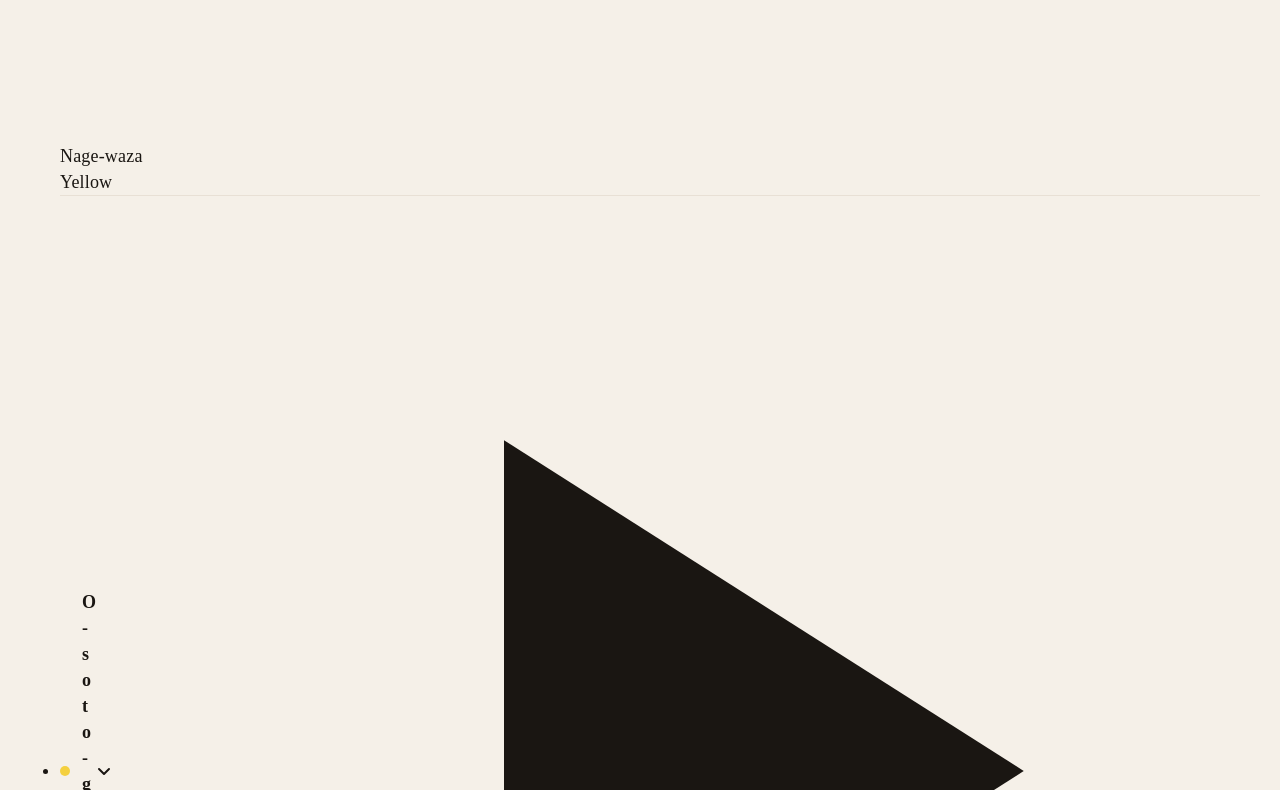
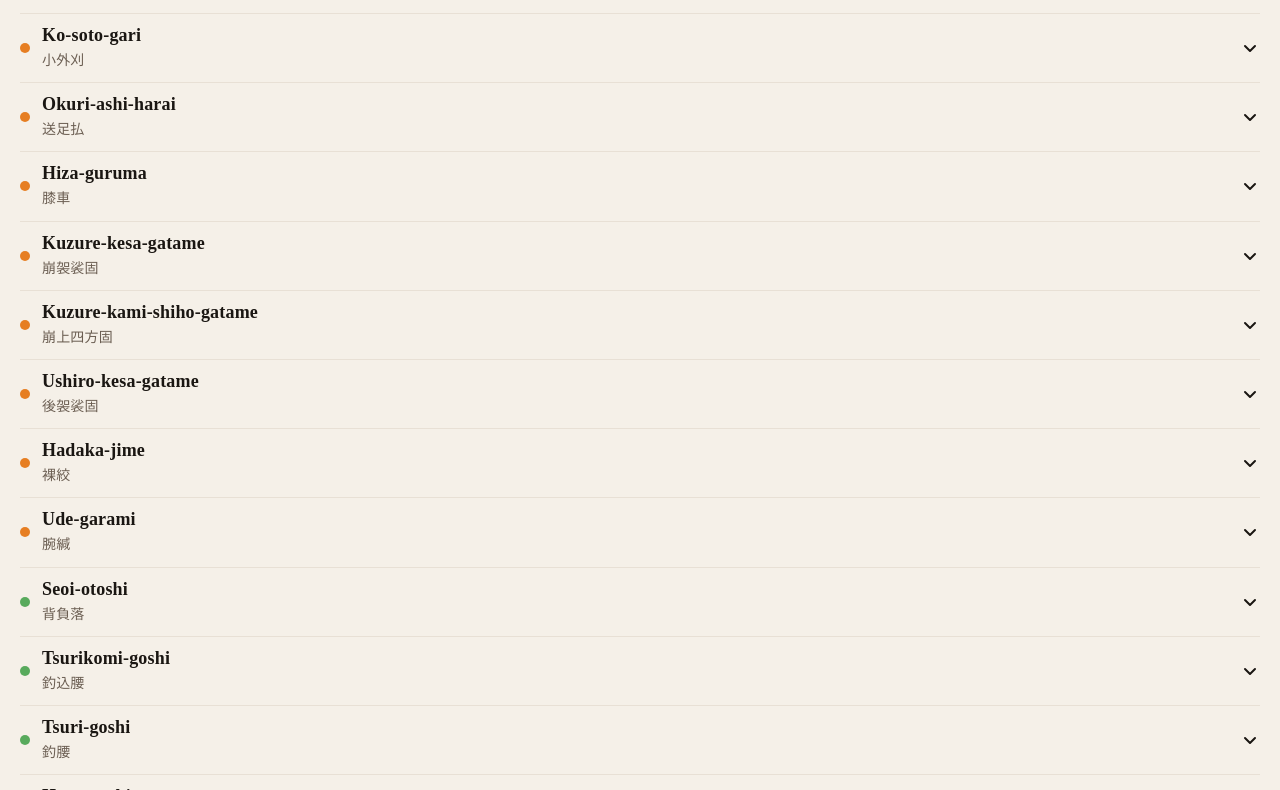
Before and after one commit to MEga9-C4ortik/Judo, a React (Vite) app: page / in a window 1280 px wide. Shown: the part 1350-2140 px from the top of the page. Built offline with nearby package versions, Linux system fonts and the light colour scheme.

Commit message:
fix: item and library fixing styles

```diff
--- a/src/Components/TechniqueItem.jsx
+++ b/src/Components/TechniqueItem.jsx
@@ -7,7 +7,7 @@ export default function TechniqueItem({ technique }) {
                 <summary className={styles.header}>
                     <span className={styles.dot}
                         data-belt={technique.beltLvl}
-                        aria-label="true">
+                        aria-hidden="true">
                     </span>
 
                     <span className={styles.text}>
@@ -19,6 +19,7 @@ export default function TechniqueItem({ technique }) {
                             {technique.nameJP}
                         </span>
                     </span>
+
                     <svg className={styles.chevron}
                             viewBox="0 0 20 20"
                             aria-hidden="true"
@@ -26,23 +27,29 @@ export default function TechniqueItem({ technique }) {
                             <path
                                 d="M5 8l5 5 5-5" fill="none" stroke="currentColor" strokeWidth="2" strokeLinecap="round" strokeLinejoin="round" />
                     </svg>
-                    <svg
-                        viewBox="0 0 24 24"><path d="M8 5l11 7-11 7z" fill="currentColor" />
-                    </svg>
                 </summary>
-            </details>
 
-            <p>{technique.category}</p>
-            <p>{technique.beltLvl}</p>
-
-            <a className={styles.link}
+                <div className={styles.panel}>
+                    <a className={styles.thumb}
                         href={
                         `https://www.youtube.com/watch?v=${technique.youtubeID}`}
                         target="_blank" rel="noopener noreferrer"
                         aria-label={`Youtube Link: ${technique.nameEN}`}
                     >
+                        <img src={technique.image} alt={technique.nameEN} />
+                    </a>
+                    <p className={styles.description}>
+                        {technique.description}
+                    </p>
 
-            </a>
+                    <span className={styles.play}>
+
+                        <svg
+                            viewBox="0 0 24 24"><path d="M8 5l11 7-11 7z" fill="currentColor" />
+                        </svg>
+                    </span>
+                </div>
+            </details>
         </li>
     );
 }
--- a/src/Pages/Library.jsx
+++ b/src/Pages/Library.jsx
@@ -78,7 +78,7 @@ function Library() {
 
             <div className={styles.Library}>
                 {(filtered.length > 0) ?
-                <ul className={styles.techniquesList} role="list">
+                <ul className={styles.list} role="list">
                     {filtered.map(technique =>
                         <TechniqueItem
                             key={technique.id}
```
Lines whose indentation alone changed are shown as unchanged.
